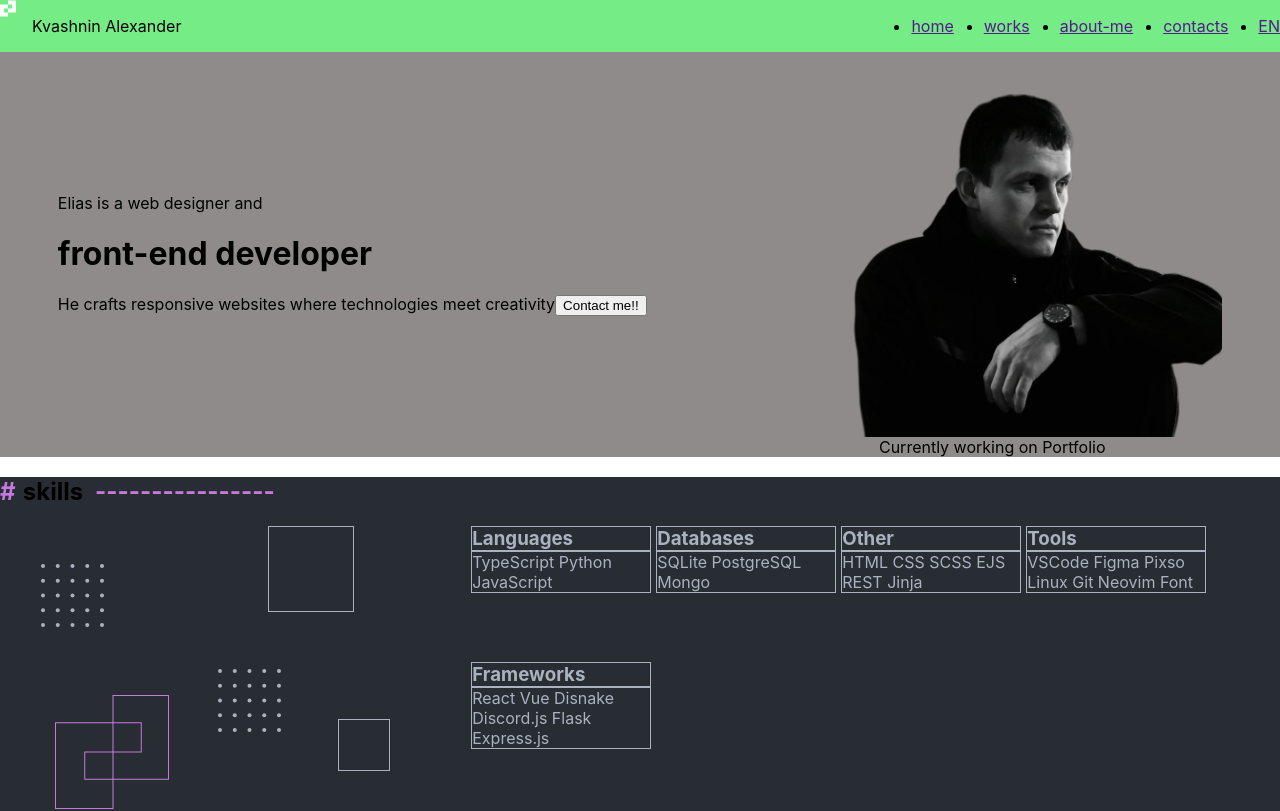
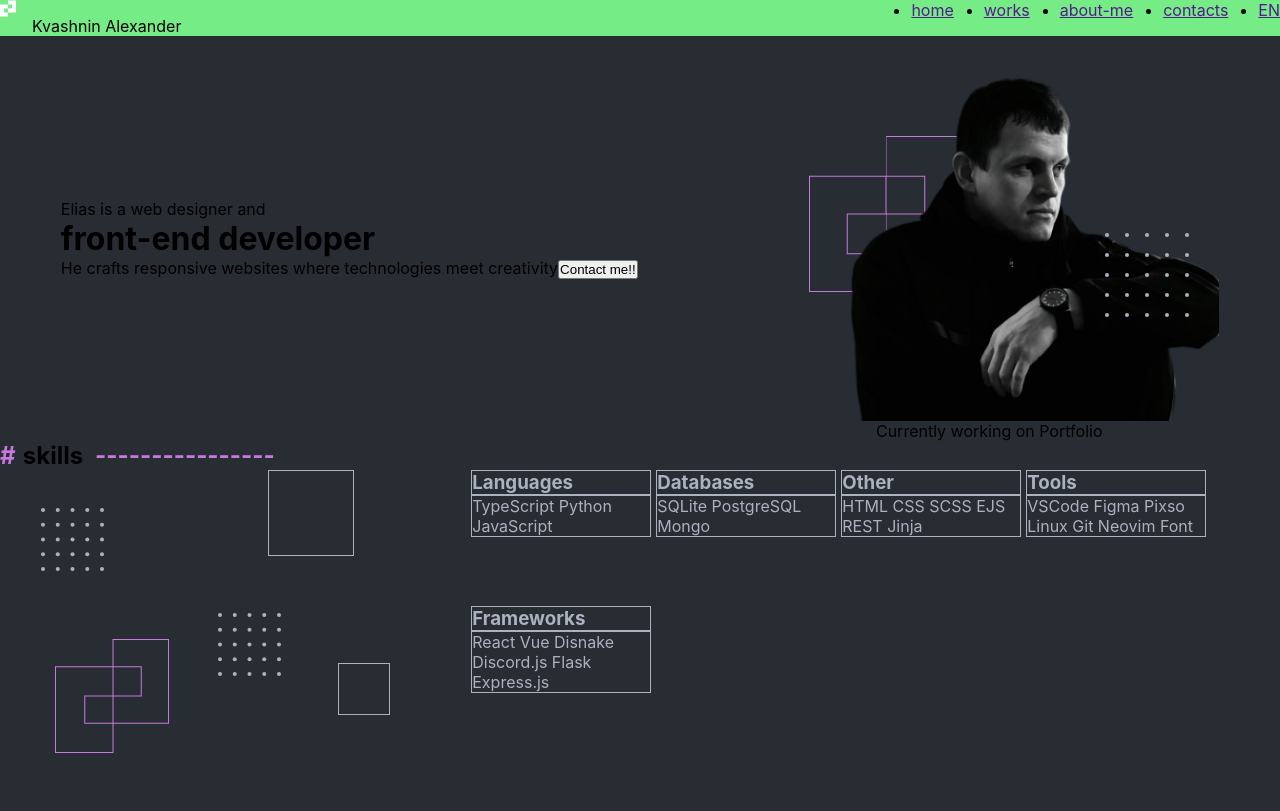
Before and after one commit to KvashninAlexander2023/portfolio-start-project-main, a React app: page / in a window 1280 px wide. Shown: the top 811 px of the page. Built offline with nearby package versions, Linux system fonts and the light colour scheme.

Commit message:
add global styles

```diff
--- a/public/index.html
+++ b/public/index.html
@@ -24,6 +24,12 @@
       work correctly both with client-side routing and a non-root public URL.
       Learn how to configure a non-root public URL by running `npm run build`.
     -->
+    <link rel="preconnect" href="https://fonts.googleapis.com" />
+    <link rel="preconnect" href="https://fonts.gstatic.com" crossorigin />
+    <link
+      href="https://fonts.googleapis.com/css2?family=Fira+Code:wght@300..700&display=swap"
+      rel="stylesheet"
+    />
     <title>My Portfolio</title>
   </head>
   <body>
--- a/src/index.css
+++ b/src/index.css
@@ -1,4 +1,4 @@
-body {
+/* body {
   margin: 0;
   font-family: -apple-system, BlinkMacSystemFont, 'Segoe UI', 'Roboto', 'Oxygen',
     'Ubuntu', 'Cantarell', 'Fira Sans', 'Droid Sans', 'Helvetica Neue',
@@ -10,4 +10,4 @@ body {
 code {
   font-family: source-code-pro, Menlo, Monaco, Consolas, 'Courier New',
     monospace;
-}
+} */
--- a/src/index.tsx
+++ b/src/index.tsx
@@ -3,11 +3,20 @@ import ReactDOM from "react-dom/client";
 import "./index.css";
 import App from "./App";
 import reportWebVitals from "./reportWebVitals";
+import { GlobalStyles } from "./styles/GlobalStyles";
+import { ThemeProvider } from "styled-components";
+import { myTheme } from "./styles/Theme.styled";
 
 const root = ReactDOM.createRoot(
   document.getElementById("root") as HTMLElement
 );
-root.render(<App />);
+root.render(
+  <ThemeProvider theme={myTheme}>
+    <App />
+    <GlobalStyles />
+</ThemeProvider>
+
+);
 
 // If you want to start measuring performance in your app, pass a function
 // to log results (for example: reportWebVitals(console.log))
--- a/src/layout/sections/main/Main.tsx
+++ b/src/layout/sections/main/Main.tsx
@@ -2,7 +2,8 @@ import React from "react";
 import styled from "styled-components";
 import photo from "../../../assets/images/foto1.png";
 import dots from "../../../assets/images/DotsFoto.svg";
-import phologoto2 from "../../../assets/images/LogoFoto.svg";
+import photologo from "../../../assets/images/LogoFoto.svg";
+import men from "../../../assets/images/Men.png";
 import { FlexWrapper } from "../../../components/FlexWrapper";
 
 export const Main = () => {
@@ -18,7 +19,9 @@ export const Main = () => {
           <button>Contact me!!</button>
         </div>
         <FlexWrapper justify="center" direction="column" align="center">
-          <Photo></Photo>
+          <PhotoContainer >
+            <img src={photo} alt='web developer photo'/>
+          </PhotoContainer>
           <span>Currently working on Portfolio</span>
         </FlexWrapper>
       </FlexWrapper>
@@ -28,18 +31,38 @@ export const Main = () => {
 
 const StyledMain = styled.div`
   min-height: 50vh;
-  background-color: #8f8b8b; //#282c33
+  background-color: #282c33; //#8f8b8b;
 `;
 
-const Photo = styled.div`
+const PhotoContainer = styled.div`
   width: 460px;
   height: 385px;
-  background-image: url(${photo});
-  background-size: cover;
+  overflow: hidden;
+  position: relative;
+  z-index: 1;
+  & img{
+    width: 100%;
+    /* height: auto; */
+  }
+  &::before {
+    content: url(${photologo});
+    position: absolute;
+    top: 100px;
+    left: 50px;
+    z-index: -1;
+  }
+  &::after {
+    content: url(${dots});
+    position: absolute;
+    bottom: 100px;
+    right: 30px;
+    z-index: 2;
+    background-size: cover;
+  }
 `;
 
 /* src={photo} alt="web designer photo" */
 // clip-path: inset(0 0 30% 0)
- /* background-position: -300px -110px; */
-  /* background-repeat: no-repeat; */
-  /* object-fit: cover; */
+/* background-position: -300px -110px; */
+/* background-repeat: no-repeat; */
+/* object-fit: cover; */
--- /dev/null
+++ b/src/styles/GlobalStyles.tsx
@@ -0,0 +1,25 @@
+import { createGlobalStyle } from "styled-components";
+
+export const GlobalStyles = createGlobalStyle`
+  *,
+  *::before,
+  *::after{
+    margin:0;
+    padding:0;
+    box-sizing:border-box
+  }
+
+  body {
+  margin: 0;
+  font-family: -apple-system, BlinkMacSystemFont, 'Fira Code', 'Segoe UI', 'Roboto', 'Oxygen',
+    'Ubuntu', 'Cantarell', 'Fira Sans', 'Droid Sans', 'Helvetica Neue',
+    sans-serif;
+  -webkit-font-smoothing: antialiased;
+  -moz-osx-font-smoothing: grayscale;
+}
+
+code {
+  font-family: source-code-pro, Menlo, Monaco, Consolas, 'Courier New',
+    monospace;
+}
+  `;
--- /dev/null
+++ b/src/styles/Theme.styled.tsx
@@ -0,0 +1,14 @@
+export const myTheme = {
+  border_radius: "15px",
+  color: {
+    primary: "lightgreen",
+    secondary: "gold",
+    grey: {
+      dark: "#3f3d3d",
+      light: "#fff",
+      // light: "#c4c1c1",
+    },
+    // buttonColor: "#56e251",
+    buttonColor: "#a830ee",
+  },
+};
```
Also changed, not shown: src/assets/images/Men.png (renamed from src/assets/images/FrontViewOfMen.png).
